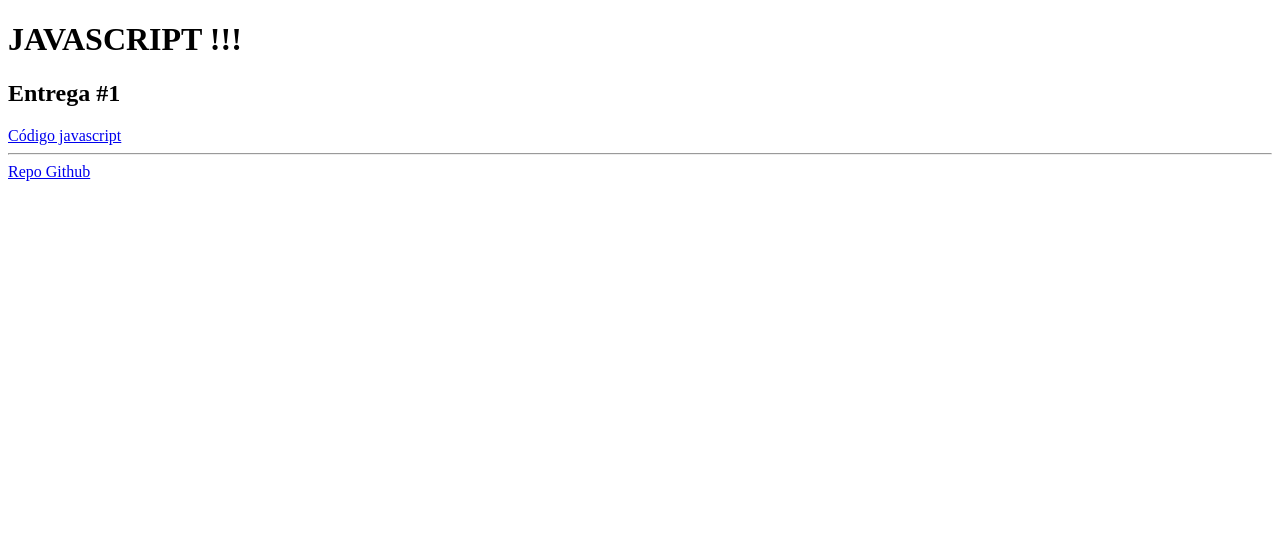
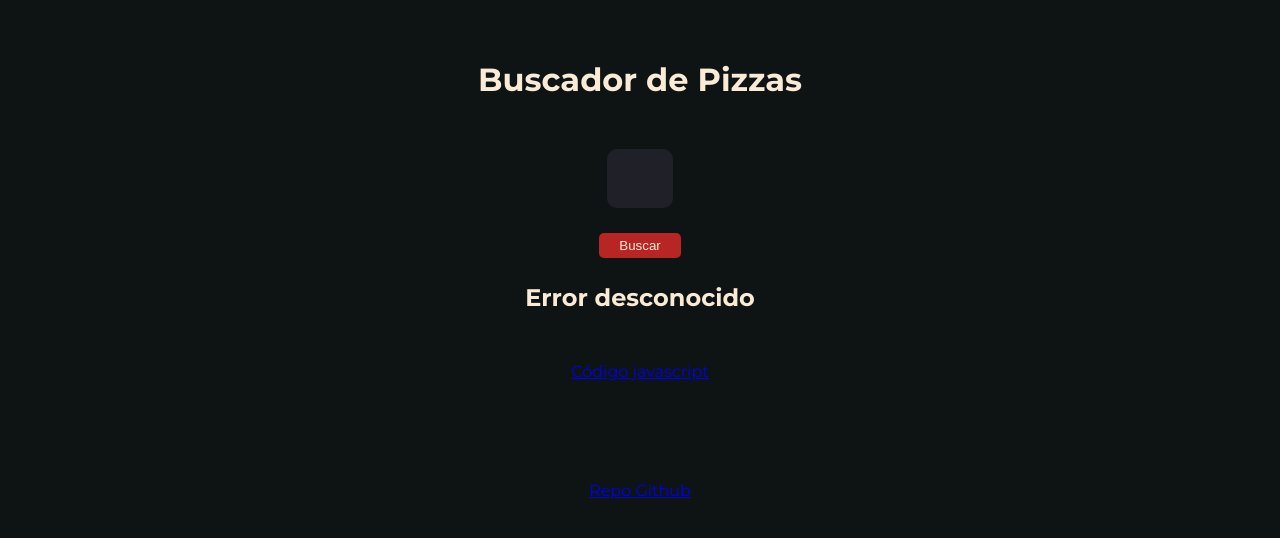
Before and after one commit to Frikilinux/js, a plain HTML site: page index.html in a window 1280 px wide. Drawn offline with Linux system fonts and the light colour scheme.

Commit message:
Add initial css and elemnents

```diff
--- a/index.html
+++ b/index.html
@@ -4,15 +4,23 @@
   <meta charset="UTF-8">
   <meta http-equiv="X-UA-Compatible" content="IE=edge">
   <meta name="viewport" content="width=device-width, initial-scale=1.0">
+  <link rel="stylesheet" href="./style.css">
   <script src="./main.js" defer></script>
-  <title>Javasript - E1</title>
+  <title>Javasript - E2</title>
 </head>
 <body>
+<main class="main">
+    <h1>Buscador de Pizzas</h1>
+    <div class="container">
+      <div class="input__container"><input class="input" type="number" id="search"></div>
+      <button id="btn" class="btn">Buscar</button>
+      <div class="pizzas">
+      </div>
+    </div>
 
-  <h1>JAVASCRIPT !!!</h1>
-  <h2>Entrega #1</h2>
-  <a style="display: block;" href="./main.js">Código javascript</a>
-  <hr>
-  <a style="display: block;" href="https://github.com/Frikilinux/js-e1">Repo Github</a>
+    <a style="display: block;" href="./main.js">Código javascript</a>
+    <hr>
+    <a style="display: block;" href="https://github.com/Frikilinux/js-e1">Repo Github</a>
+</main>
 </body>
 </html>
--- a/main.js
+++ b/main.js
@@ -51,22 +51,22 @@ separador = (actividad) => {
   console.log(`============================`);
 }
 
-// // Testing
-// // console.log(pizzas);
+// // // Testing
+// // // console.log(pizzas);
 
 
-// // Actividad A
-separador('A');
+// // // Actividad A
+// separador('A');
 
-const pizzaConIdImpar = pizzas.filter( pizza => pizza.id % 2 !== 0 ); // Tuki, syntactic sugar.
+// const pizzaConIdImpar = pizzas.filter( pizza => pizza.id % 2 !== 0 ); // Tuki, syntactic sugar.
 
-pizzaConIdImpar.forEach((pizza) => {
-  console.log(`La pizza ${pizza.nombre} contiene el id: ${pizza.id} y es impar.`);
-});
+// pizzaConIdImpar.forEach((pizza) => {
+//   console.log(`La pizza ${pizza.nombre} contiene el id: ${pizza.id} y es impar.`);
+// });
 
 
-// // Actividad B
-separador('B');
+// // // Actividad B
+// separador('B');
 
 // // Solución (Copyright Rodri)
 
@@ -78,25 +78,25 @@ separador('B');
 //     : console.log(`No hay pizzas menores a $${precio} :(, Podes buscar por otro valor!!`);
 // };
 
-// // Solución alternativa :)
-const pizzaDeMenorValorQue = (precio) => {
-  const valor = pizzas.some(pizza => pizza.precio < precio);
-  if (valor) {
-  console.log(`Si hay pizzas menores a $${precio}! :)`)
-  } else {
-  console.log(`No hay pizzas menores a $${precio} :(, Podes buscar por otro valor!!`);
-  };
-};
+// // // Solución alternativa :)
+// const pizzaDeMenorValorQue = (precio) => {
+//   const valor = pizzas.some(pizza => pizza.precio < precio);
+//   if (valor) {
+//   console.log(`Si hay pizzas menores a $${precio}! :)`)
+//   } else {
+//   console.log(`No hay pizzas menores a $${precio} :(, Podes buscar por otro valor!!`);
+//   };
+// };
 
-pizzaDeMenorValorQue(600)
+// pizzaDeMenorValorQue(600)
 
-// // Actividad C
-separador('C');
+// // // Actividad C
+// separador('C');
 
-pizzasPrecios = pizzas.forEach((pizzas) => console.log(`La pizza ${pizzas.nombre} tiene un costo de $${pizzas.precio}`));
+// pizzasPrecios = pizzas.forEach((pizzas) => console.log(`La pizza ${pizzas.nombre} tiene un costo de $${pizzas.precio}`));
 
-// // Actividad D
-separador('D');
+// // // Actividad D
+// separador('D');
 
 // // Solución Alternativa
 // const ingredientesDePizza = pizzas.forEach((pizza) => {
@@ -107,9 +107,42 @@ separador('D');
 //   console.log('');
 // });
 
-const pizzaConIngrendientes = pizzas.forEach((pizza) => {
-  const ingredientesConcatenados = pizza.ingredientes.map((ingrediente, i) => (i + 1 + ') ' + ingrediente) ).join('; ');
+// const pizzaConIngrendientes = pizzas.forEach((pizza) => {
+//   const ingredientesConcatenados = pizza.ingredientes.map((ingrediente, i) => (i + 1 + ') ' + ingrediente) ).join('; ');
 
-  console.log(`La pizza ${pizza.nombre} contiene ${Object.keys(pizza.ingredientes).length} ingredientes: ${ingredientesConcatenados}`);
-  console.log(''); // salto de línea
-});
+//   console.log(`La pizza ${pizza.nombre} contiene ${Object.keys(pizza.ingredientes).length} ingredientes: ${ingredientesConcatenados}`);
+//   console.log(''); // salto de línea
+// });
+
+let container = document.querySelector('.pizzas')
+let button = document.querySelector('.btn')
+
+
+const render = (nombre, precio) => {
+  return container.innerHTML = `<h2>${nombre}</h2><h3>${precio}</h3>`
+}
+
+const renderError = (error) => {
+  return error === 'notfound'
+    ? container.innerHTML = `<h2>No se encontró el ID</h2>`
+    : error === 'notNumber'
+      ? container.innerHTML = `<h2>No es un número</h2>`
+      : container.innerHTML = `<h2>Error desconocido</h2>`
+}
+
+// const searchPizza = (lista, id) => {
+//   lista.forEach( (pizza) => {
+//     return  pizza.id === id
+//       ? render(pizza.nombre, pizza.precio)
+//       :
+//   });
+// };
+
+
+console.log(container);
+
+// searchPizza(pizzas, 4)
+
+renderError('dfrrr')
+
+// render('Calabreza', '$ 500')
--- /dev/null
+++ b/style.css
@@ -0,0 +1,62 @@
+@import url(https://cdnjs.cloudflare.com/ajax/libs/font-awesome/6.2.0/css/all.min.css);
+@import url(https://fonts.googleapis.com/css2?family=Montserrat:wght@300;400;500;600;700;800&display=swap);
+
+* {
+  /* border: 1px dashed red; */
+  box-sizing: border-box;
+  margin: 0;
+  padding: 0;
+  border-style: none;
+  outline: none;
+}
+
+.main {
+  padding-top: 60px;
+  font-family: 'Montserrat';
+  background-color: rgb(14, 20, 20);
+  display: flex;
+  flex-direction: column;
+  align-items: center;
+  color: antiquewhite;
+  gap: 50px;
+  height: 100vh;
+}
+
+.container {
+  display: flex;
+  flex-direction: column;
+  align-items: center;
+  gap: 25px;
+}
+
+.input {
+  width: 80%;
+  text-align: center;
+  font-size: 1.5rem;
+  font-family: 'Montserrat';
+  font-weight: 600;
+  color:antiquewhite;
+  background-color: rgb(32, 33, 40);
+}
+
+input[type=number]::-webkit-inner-spin-button {
+  -webkit-appearance: none;
+}
+
+.input__container {
+  display: flex;
+  align-items: center;
+  flex-direction: column;
+  width: 20%;
+  padding: 15px;
+  border-radius: 10px;
+  background-color: rgb(32, 33, 40);
+}
+
+.btn {
+  cursor: pointer;
+  color: antiquewhite;
+  padding: 5px 20px;
+  border-radius: 5px;
+  background-color: rgb(183, 37, 37);
+}
```
